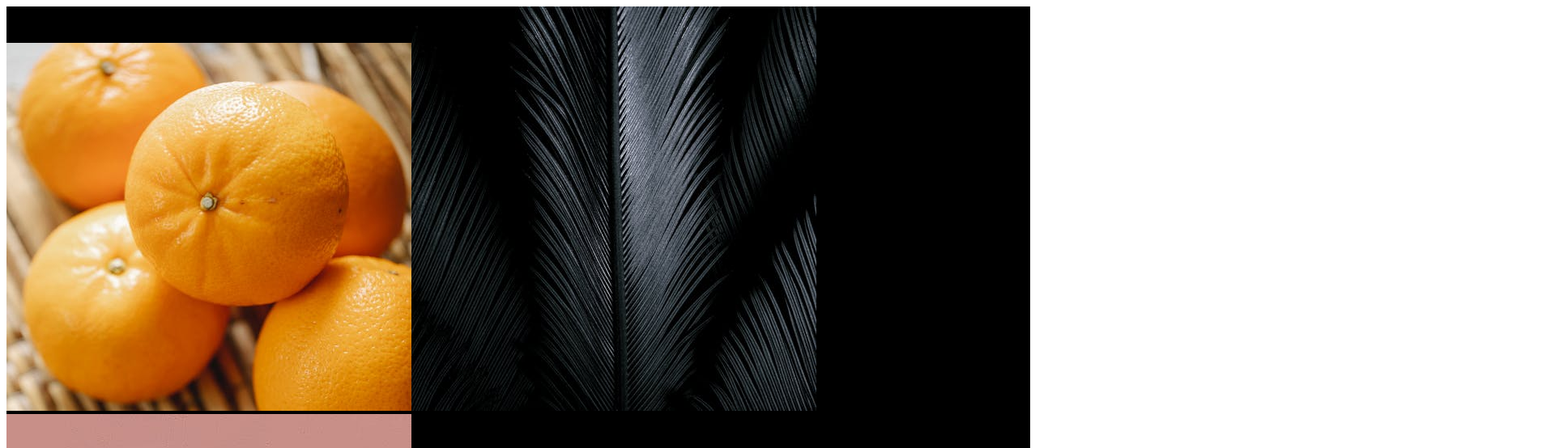
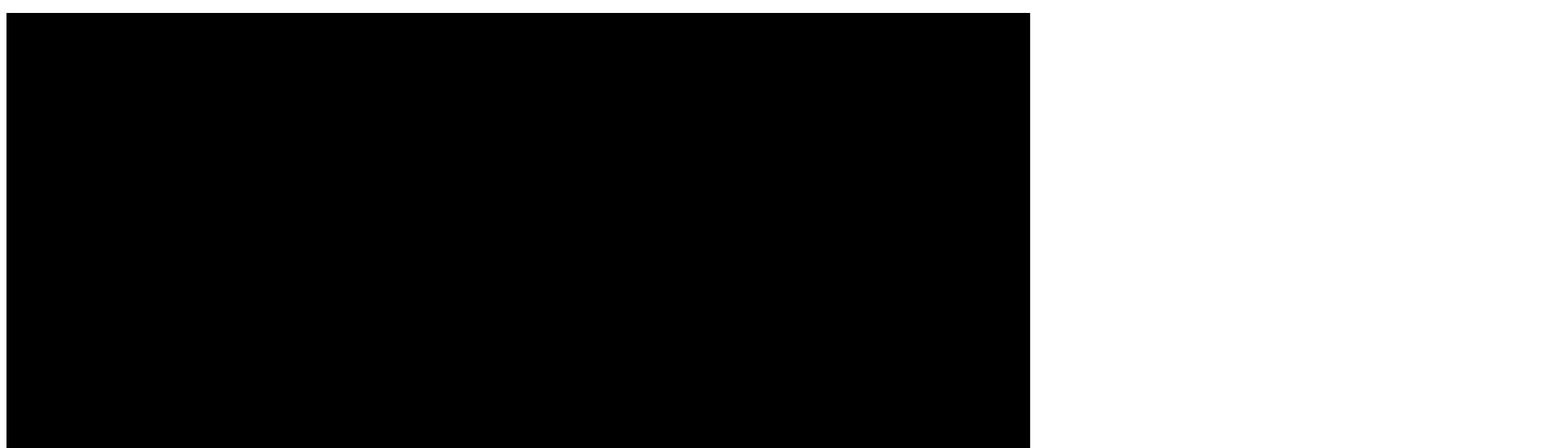
Before and after one commit to cha-yh/Nextwind, a Next.js app: page /SquareSection in a window 1280 px wide. Shown: the top 554 px of the page at 81% size, 1920 px wide, since content can reach past the window. Built offline with nearby package versions, Linux system fonts and the light colour scheme.

Commit message:
feat: Update SquareSection animation

```diff
--- a/package.json
+++ b/package.json
@@ -8,6 +8,7 @@
     "start": "next start"
   },
   "dependencies": {
+    "lodash": "^4.17.20",
     "next": "10.0.4",
     "react": "17.0.1",
     "react-dom": "17.0.1",
--- a/pages/SquareSection.tsx
+++ b/pages/SquareSection.tsx
@@ -1,68 +1,120 @@
 import { useEffect, useRef, useState } from "react";
 import ScrollTransformWrapper from "./components/ScrollTransformWrapper";
 import useScrollPercent from "./useScrollPercent";
+import _ from 'lodash';
 
 export default function SquareSection() {
     const wrapperRef = useRef<any>();
 
+    const bgRef = useRef<any>();
+
     const [percent] = useScrollPercent(wrapperRef);
 
     const initGridValue = [
-        {w:3, h: 3, x:-250, y:-317},
-        {w:1.5, h: 1.5, x:133, y:-142},
-        {w:2, h: 2, x:-105, y:89},
-        {w:2.5, h: 2.5, x:234, y:205},
+        {w:3, h: 3, x:-550, y:-517},
+        {w:1.5, h: 1.5, x:533, y:-542},
+        {w:2, h: 2, x:-555, y:589},
+        {w:2.5, h: 2.5, x:534, y:505},
     ]
     const [gridValue, setGridValue] = useState(initGridValue);
 
+    const getCalculatedValueByPercent = (start, end, percent, min = 0, max = 1) => {
+        const diff = end - start;
+        const x = (max-min) / diff;
+        const calculatedValue = min + x * (percent - start);
+        return calculatedValue < min
+            ? min
+            : calculatedValue > max
+                ? max
+                : calculatedValue;
+
+    }
+
+    const [wholeSize, setWholeSize] = useState(10);
+    const [textOpacity, setTextOpacity] = useState(0);
+    const [textHorizontal, setTextHorizontal] = useState(0);
+    const [textOpacity2, setTextOpacity2] = useState(0);
+    const [dimmerOpacity, setDimmerOpacity] = useState(0.4);
+
+    const upScaling = (percent: any) => {
+        const size = getCalculatedValueByPercent(58, 75, percent, -10, -1) * -1
+        bgRef.current.style.transform = `matrix(${size}, 0, 0, ${size}, 0, 0)`
+    }
     useEffect(() => {
-        console.log(`currentY: ${percent}%`);
         let temp = [...gridValue];
-        const point = 30;
-        const weight = percent > point ? (point*2 - percent) : percent;
+        setTextOpacity(getCalculatedValueByPercent(50, 60, percent, -1, 0) * -1);
+        setTextHorizontal(getCalculatedValueByPercent(50, 60, percent, 0, 200) * -1);
+        setDimmerOpacity(getCalculatedValueByPercent(50, 60, percent, -0.4, 0) * -1);
+        setWholeSize(getCalculatedValueByPercent(58, 75, percent, -10, -1) * -1);
 
-        if( percent % 10 === 0 && percent <= point ) {
         temp = initGridValue.map(grid => {
             return {
-                    w: grid.w - weight * (grid.w - 1)/point,
-                    h: grid.h - weight * (grid.h - 1)/point,
+                w: getCalculatedValueByPercent(65, 75, percent, -1 * grid.w, -1) * -1,
+                h: getCalculatedValueByPercent(65, 75, percent, -1 * grid.h, -1) * -1,
                 x: grid.x < 0
-                        ? grid.x + weight * Math.abs(grid.x/point)
-                        : grid.x - weight * Math.abs(grid.x/point),
+                    ? getCalculatedValueByPercent(65, 75, percent, grid.x, 0)
+                    : getCalculatedValueByPercent(65, 75, percent, -1 * grid.x, 0) * -1,
                 y: grid.y < 0
-                        ? grid.y + weight * Math.abs(grid.y/point)
-                        : grid.y - weight * Math.abs(grid.y/point),
+                    ? getCalculatedValueByPercent(65, 75, percent, grid.y, 0)
+                    : getCalculatedValueByPercent(65, 75, percent, -1 * grid.y, 0) * -1,
             }
         })
-            console.log('temp', temp);
         setGridValue(temp);
-        } else if(percent > point) {
-            setGridValue([
-                {w:1, h: 1, x:0, y:0},
-                {w:1, h: 1, x:0, y:0},
-                {w:1, h: 1, x:0, y:0},
-                {w:1, h: 1, x:0, y:0},
-            ])
-        }
+
+        requestAnimationFrame(() => upScaling(percent))
+
+        setTextOpacity2(getCalculatedValueByPercent(75, 85, percent));
+
     }, [percent])
     return (
         <ScrollTransformWrapper
             ref={wrapperRef}
-            height='100vh'
+            height='200vh'
             bgColor="black"
         >
             <div className="w-full h-full flex items-center justify-center ">
-                <div className="absolute flex flex-col items-center justify-center">
+                <p
+                    className="container m-auto mb-52 absolute z-20 text-2xl text-center text-white mt-10"
+                    style={{
+                        transform: `matrix(1, 0, 0, 1, 0, ${textHorizontal})`,
+                        opacity: textOpacity,
+                        width: '50vw'
+                    }}
+                >
+                    Lorem ipsum dolor, sit amet consectetur adipisicing elit. Cum, vero, esse consequuntur placeat pariatur nostrum, nemo provident ea officia tenetur hic quo iure? Ratione molestias, nemo ipsam reprehenderit error dolorum?
+                </p>
+                <div className="absolute z-10 w-screen h-screen bg-black" style={{opacity: dimmerOpacity}}/>
+                <div className="absolute flex flex-col items-center justify-cente">
+                    <div
+                        ref={bgRef}
+                        className="relative p-10 border border-gray-300"
+                        style={{
+                            // transform: `matrix(${wholeSize}, 0, 0, ${wholeSize}, 0, 0)`
+                        }}
+                    >
+                        <figure
+                            className="w-full h-full absolute top-0 left-0"
+                            style={{
+                                backgroundImage: 'url("/pattern.jpeg")',
+                                backgroundSize: 'cover',
+                                backgroundRepeat: 'no-repeat',
+                                backgroundPosition: 'center center',
+                            }}
+                        >
+
+                        </figure>
                         <div className="grid grid-cols-2 grid-rows-2 gap-x-3 gap-y-4">
-                        <img src="/square1.jpeg" alt="" className="w-20 object-cover transition-transform" style={{transform: `matrix(${gridValue[0].w}, 0, 0, ${gridValue[0].h}, ${gridValue[0].x}, ${gridValue[0].y})`}}/>
-                        <img src="/square2.jpeg" alt="" className="w-20 object-cover transition-transform" style={{transform: `matrix(${gridValue[1].w}, 0, 0, ${gridValue[1].h}, ${gridValue[1].x}, ${gridValue[1].y})`}}/>
-                        <img src="/square3.jpeg" alt="" className="w-20 object-cover transition-transform" style={{transform: `matrix(${gridValue[2].w}, 0, 0, ${gridValue[2].h}, ${gridValue[2].x}, ${gridValue[2].y})`}}/>
-                        <img src="/square4.jpeg" alt="" className="w-20 object-cover transition-transform" style={{transform: `matrix(${gridValue[3].w}, 0, 0, ${gridValue[3].h}, ${gridValue[3].x}, ${gridValue[3].y})`}}/>
+                            <img src="/square1.jpeg" alt="" className="w-20 object-cover transition-transform duration-200" style={{transform: `matrix(${gridValue[0].w}, 0, 0, ${gridValue[0].h}, ${gridValue[0].x}, ${gridValue[0].y})`}}/>
+                            <img src="/square2.jpeg" alt="" className="w-20 object-cover transition-transform duration-200" style={{transform: `matrix(${gridValue[1].w}, 0, 0, ${gridValue[1].h}, ${gridValue[1].x}, ${gridValue[1].y})`}}/>
+                            <img src="/square3.jpeg" alt="" className="w-20 object-cover transition-transform duration-200" style={{transform: `matrix(${gridValue[2].w}, 0, 0, ${gridValue[2].h}, ${gridValue[2].x}, ${gridValue[2].y})`}}/>
+                            <img src="/square4.jpeg" alt="" className="w-20 object-cover transition-transform duration-200" style={{transform: `matrix(${gridValue[3].w}, 0, 0, ${gridValue[3].h}, ${gridValue[3].x}, ${gridValue[3].y})`}}/>
                         </div>
+                    </div>
+
                     <p
                         className="text-center text-white mt-10 w-96"
                         style={{
-                            opacity:0.04 * (percent-30 > 0 ? percent-30 : 0)
+                            opacity: textOpacity2,
                         }}
                     >
                         Lorem ipsum dolor, sit amet consectetur adipisicing elit. Cum, vero, esse consequuntur placeat pariatur nostrum, nemo provident ea officia tenetur hic quo iure? Ratione molestias, nemo ipsam reprehenderit error dolorum?
```
Also changed, not shown: public/pattern.jpeg (added). Lines whose indentation alone changed are shown as unchanged.
